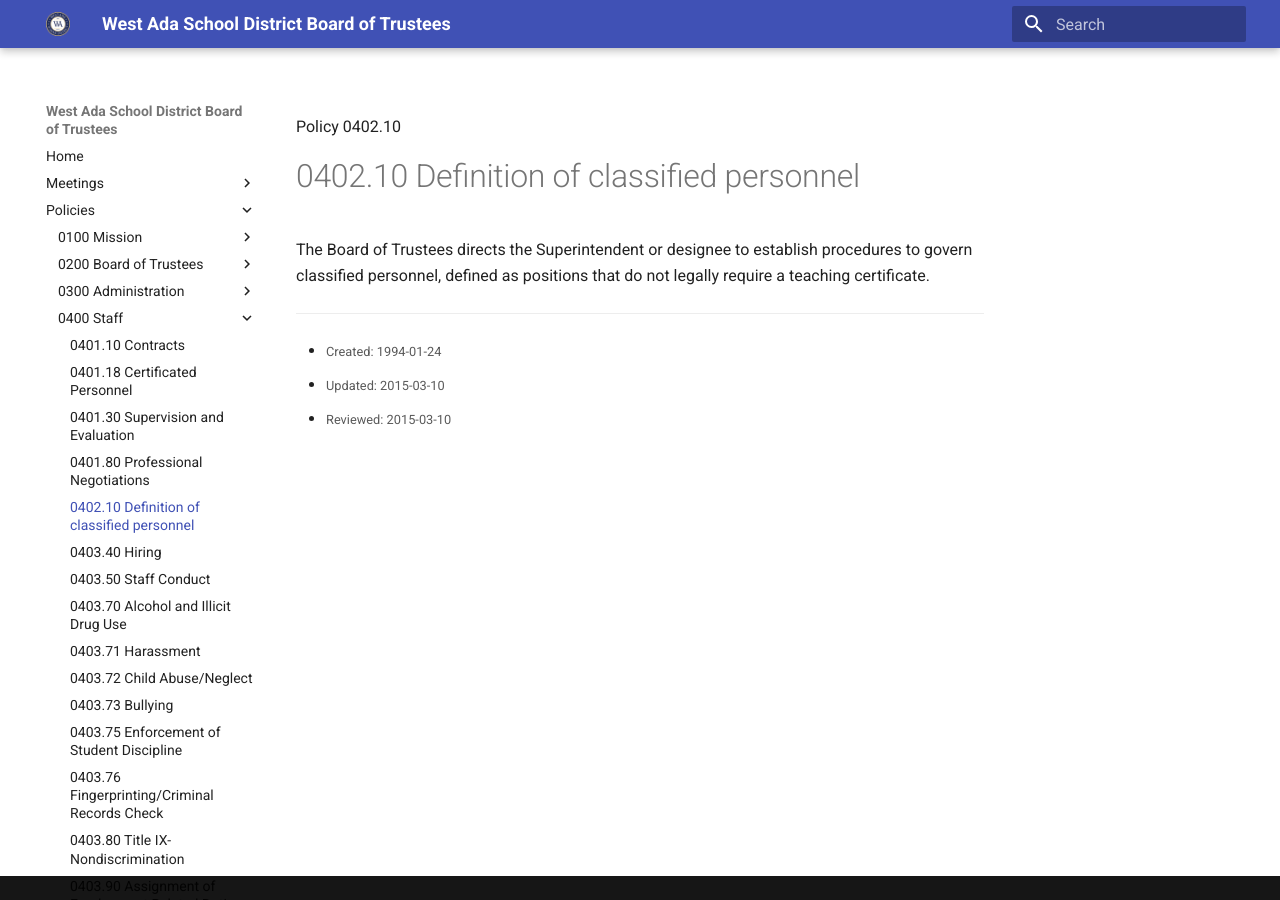
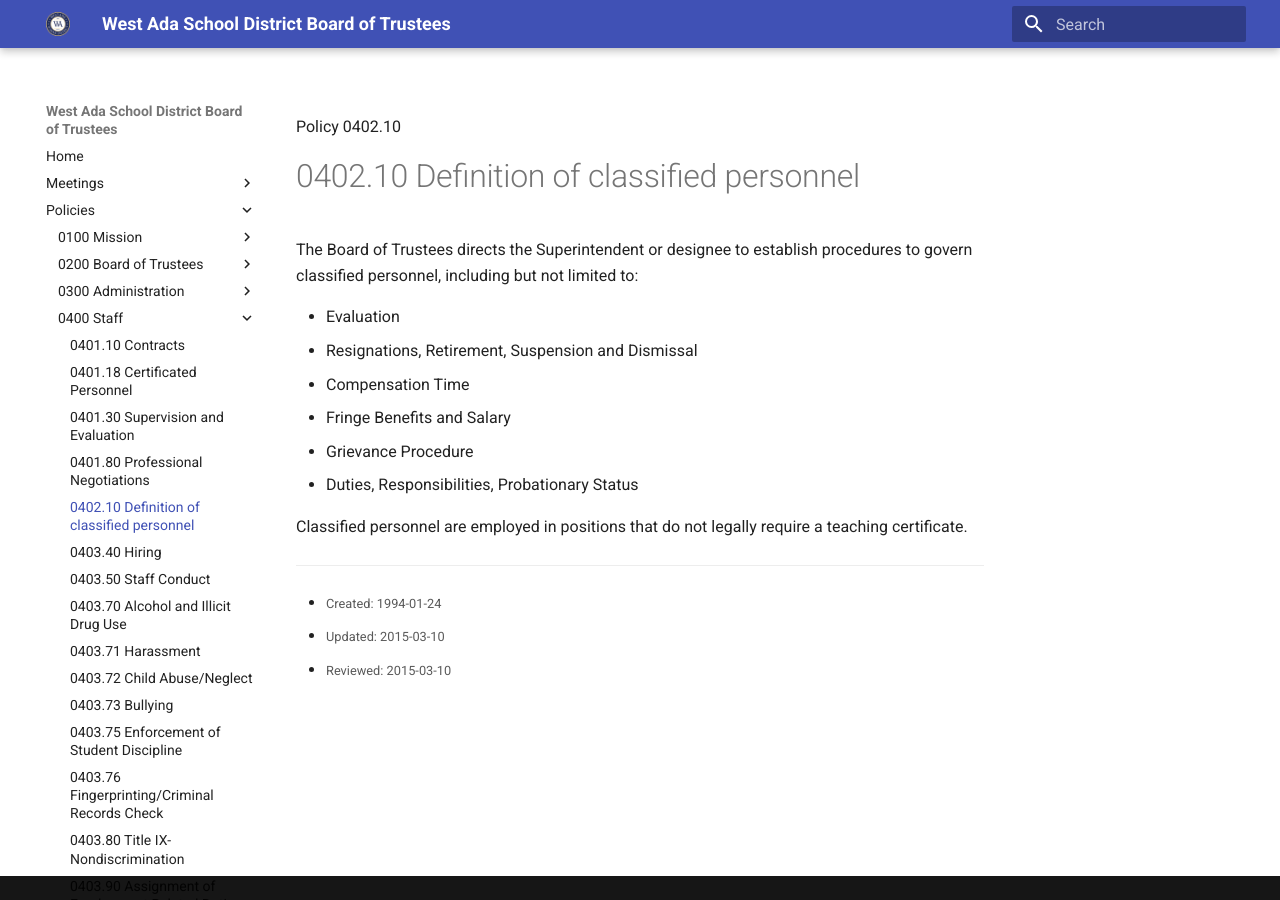
Before and after one commit to westada/section-400-hr-policy-review, an MkDocs documentation site: the page built from docs/policies/0400-Staff/0402.10.md, in a window 1280 px wide. Built offline with MkDocs 1.6.1 and Material for MkDocs 9.7.7, drawn with Linux system fonts in a browser that asks for light colours.

Commit message:
Update 0402.10.md

```diff
--- a/docs/policies/0400-Staff/0402.10.md
+++ b/docs/policies/0400-Staff/0402.10.md
@@ -8,4 +8,13 @@ statutory: False
 kind: Policy
 ---
 
-The Board of Trustees directs the Superintendent or designee to establish procedures to govern classified personnel, defined as positions that do not legally require a teaching certificate.
+The Board of Trustees directs the Superintendent or designee to establish procedures to govern classified personnel, including but not limited to:
+
+- Evaluation
+- Resignations, Retirement, Suspension and Dismissal
+- Compensation Time
+- Fringe Benefits and Salary
+- Grievance Procedure
+- Duties, Responsibilities, Probationary Status
+
+Classified personnel are employed in positions that do not legally require a teaching certificate.
```
